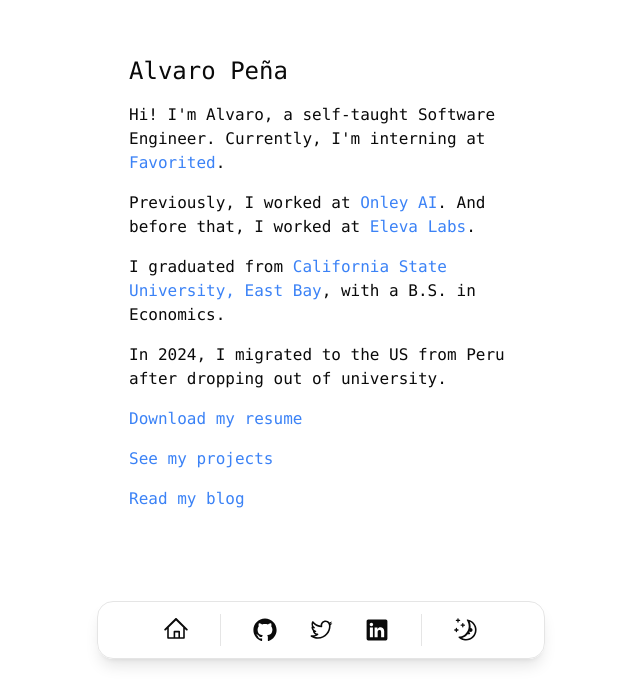
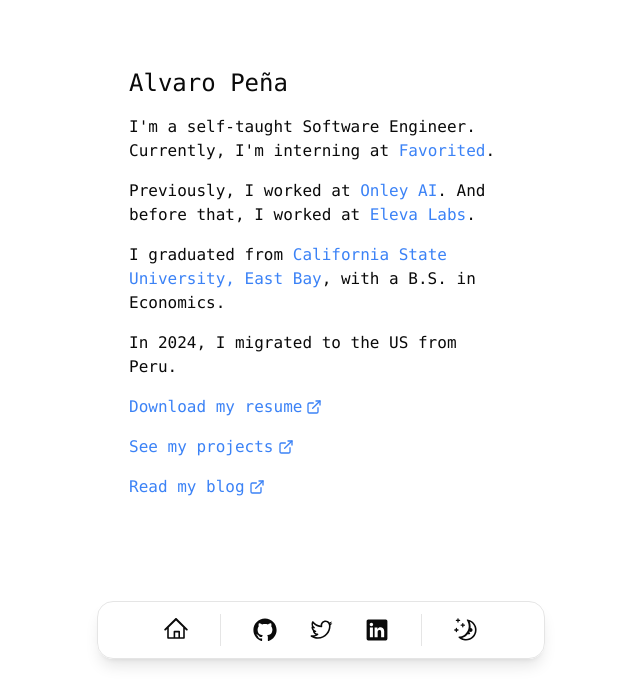
Before and after one commit to alvropena/alvropena.com, a Next.js app: page / in a window 1280 px wide. Shown: the part 117-800 px from the top of the page, without its empty margins (319-959 px from the left). Built offline with nearby package versions, Linux system fonts and the light colour scheme.

Commit message:
Update personal information and links in Home component (#1)

```diff
--- a/app/page.tsx
+++ b/app/page.tsx
@@ -5,7 +5,8 @@ export default function Home() {
 		<div className="max-w-sm flex flex-col gap-4">
 			<h1 className="text-2xl">Alvaro Peña</h1>
 			<p>
-        Hi! I&apos;m Alvaro, a self-taught Software Engineer. Currently, I&apos;m interning at{" "}
+				I&apos;m a self-taught Software Engineer. Currently, I&apos;m interning
+				at{" "}
 				<Link
 					href="https://www.linkedin.com/company/favapp/"
 					className="text-blue-500"
@@ -27,8 +28,7 @@ export default function Home() {
 				>
 					Onley AI
 				</Link>
-        .
-        And before that, I worked at{" "}
+				. And before that, I worked at{" "}
 				<Link
 					href="https://www.linkedin.com/company/elevalabs/"
 					className="text-blue-500"
@@ -53,33 +53,88 @@ export default function Home() {
 				{", "}with a B.S. in Economics.
 			</p>
 
-      <p>
-        In 2024, I migrated to the US from Peru after dropping out of university.
-      </p>
+			<p>In 2024, I migrated to the US from Peru.</p>
 
 			<p>
 				<Link
 					href="https://drive.google.com/file/d/1zYUmIjZYaW450Pq-U6HxoqtIBEuUg5j1/view?usp=sharing"
-          className="text-blue-500"
+					className="text-blue-500 inline-flex items-center gap-1"
 					target="_blank"
 					rel="noopener noreferrer"
 				>
 					Download my resume
+					<svg
+						xmlns="http://www.w3.org/2000/svg"
+						width="16"
+						height="16"
+						viewBox="0 0 24 24"
+						fill="none"
+						stroke="currentColor"
+						strokeWidth="2"
+						strokeLinecap="round"
+						strokeLinejoin="round"
+						className="inline-block"
+						aria-hidden="true"
+					>
+						<title>External link</title>
+						<path d="M18 13v6a2 2 0 0 1-2 2H5a2 2 0 0 1-2-2V8a2 2 0 0 1 2-2h6" />
+						<polyline points="15 3 21 3 21 9" />
+						<line x1="10" y1="14" x2="21" y2="3" />
+					</svg>
 				</Link>
 			</p>
 			<p>
-        <Link href="/projects" className="text-blue-500">
+				<Link
+					href="/projects"
+					className="text-blue-500 inline-flex items-center gap-1"
+				>
 					See my projects
+					<svg
+						xmlns="http://www.w3.org/2000/svg"
+						width="16"
+						height="16"
+						viewBox="0 0 24 24"
+						fill="none"
+						stroke="currentColor"
+						strokeWidth="2"
+						strokeLinecap="round"
+						strokeLinejoin="round"
+						className="inline-block"
+						aria-hidden="true"
+					>
+						<title>External link</title>
+						<path d="M18 13v6a2 2 0 0 1-2 2H5a2 2 0 0 1-2-2V8a2 2 0 0 1 2-2h6" />
+						<polyline points="15 3 21 3 21 9" />
+						<line x1="10" y1="14" x2="21" y2="3" />
+					</svg>
 				</Link>
 			</p>
 			<p>
 				<Link
 					href="https://alvropena.posthaven.com"
-          className="text-blue-500"
+					className="text-blue-500 inline-flex items-center gap-1"
 					target="_blank"
 					rel="noopener noreferrer"
 				>
 					Read my blog
+					<svg
+						xmlns="http://www.w3.org/2000/svg"
+						width="16"
+						height="16"
+						viewBox="0 0 24 24"
+						fill="none"
+						stroke="currentColor"
+						strokeWidth="2"
+						strokeLinecap="round"
+						strokeLinejoin="round"
+						className="inline-block"
+						aria-hidden="true"
+					>
+						<title>External link</title>
+						<path d="M18 13v6a2 2 0 0 1-2 2H5a2 2 0 0 1-2-2V8a2 2 0 0 1 2-2h6" />
+						<polyline points="15 3 21 3 21 9" />
+						<line x1="10" y1="14" x2="21" y2="3" />
+					</svg>
 				</Link>
 			</p>
 		</div>
```
Lines whose indentation alone changed are shown as unchanged.
